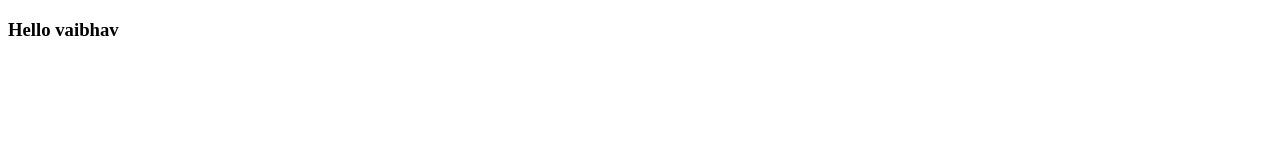
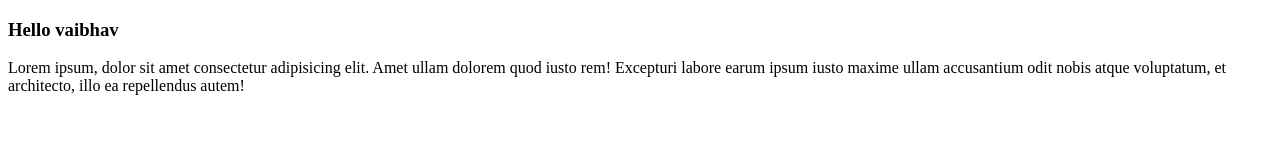
Before and after one commit to vaibhav-98/github_tutorial, a plain HTML site: page index.html in a window 1280 px wide. Drawn offline with Linux system fonts and the light colour scheme.

Commit message:
Fix: fix code index.html and readme.md

```diff
--- a/index.html
+++ b/index.html
@@ -8,6 +8,7 @@
 <body>
     <main>
         <h3>Hello vaibhav</h3>
+        <p>Lorem ipsum, dolor sit amet consectetur adipisicing elit. Amet ullam dolorem quod iusto rem! Excepturi labore earum ipsum iusto maxime ullam accusantium odit nobis atque voluptatum, et architecto, illo ea repellendus autem!</p>
     </main>
 </body>
 </html>
```
Also changed, not shown: 1 other file.
